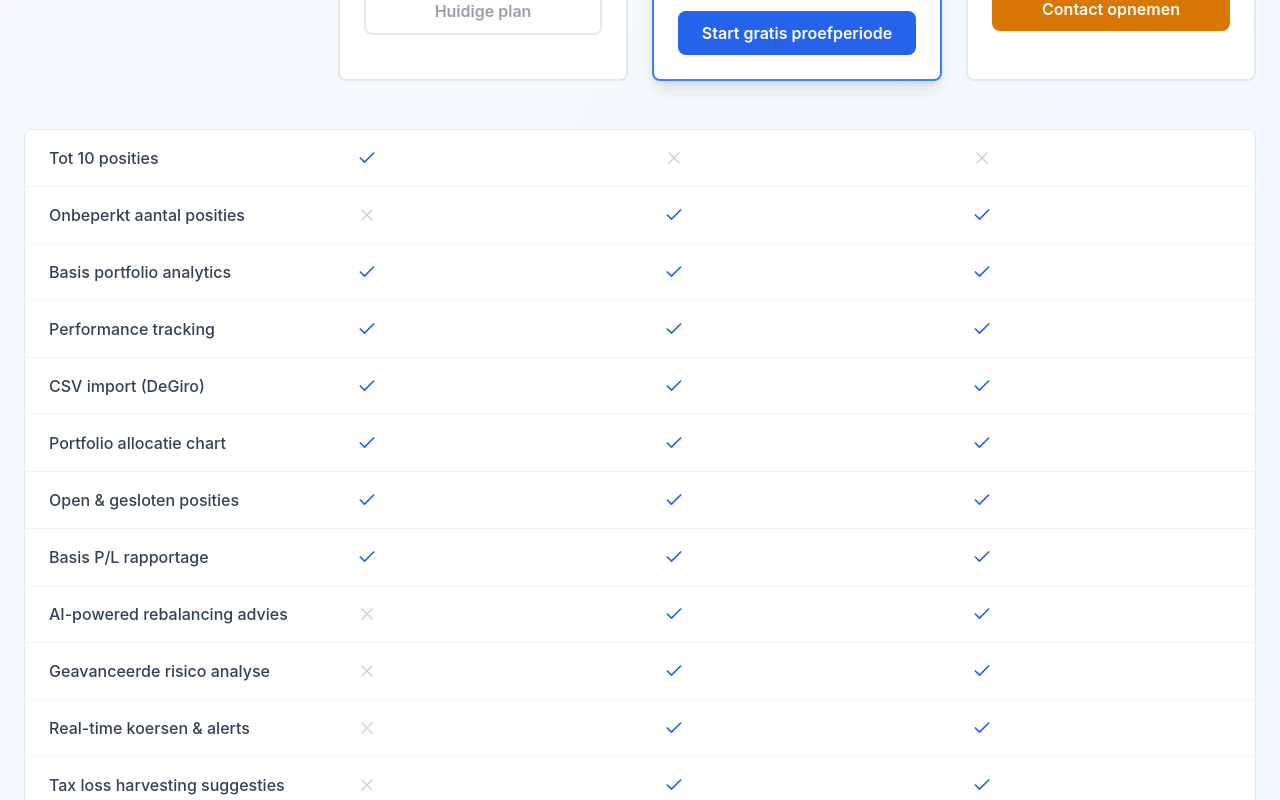
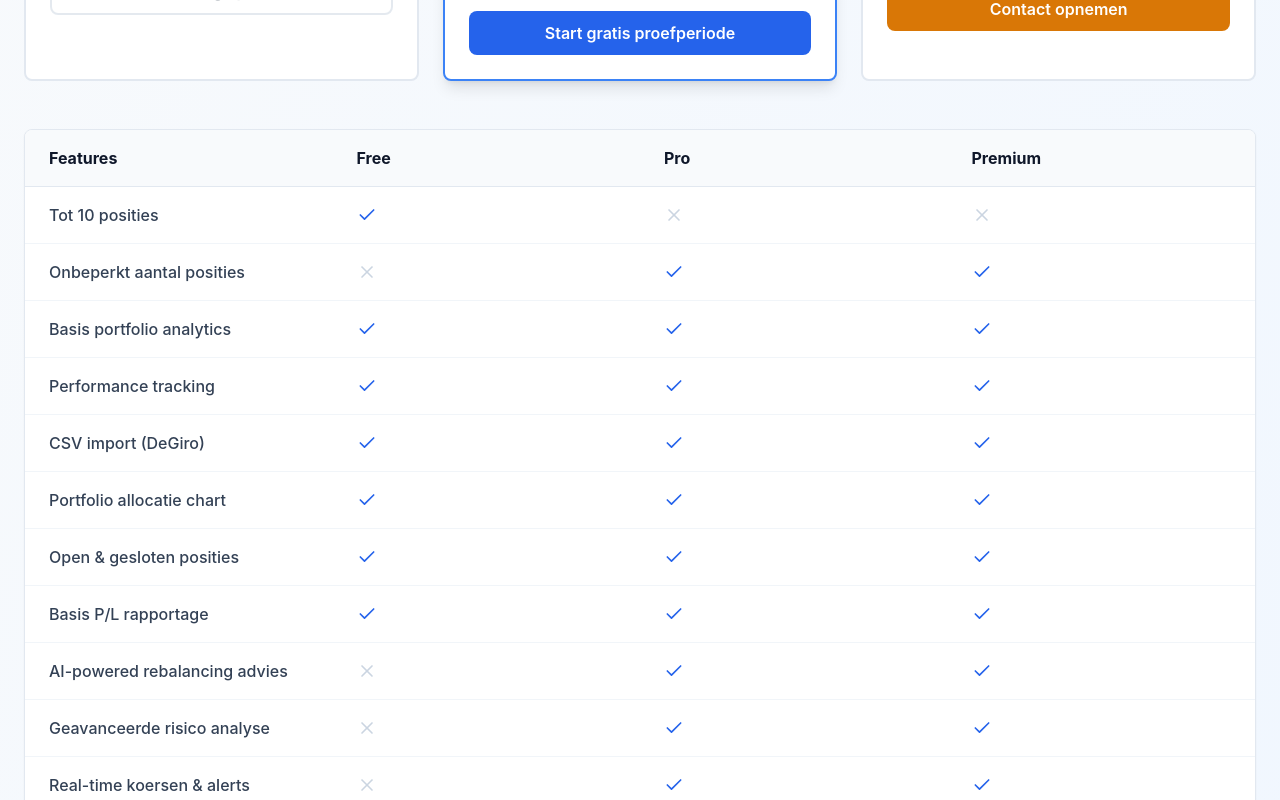
Before and after one commit to Swenvh/Portfallo-Final, a React (Vite) app in the folder project-bolt-github-pkwrl7gt/project/: page /transactions in a window 1280 px wide. Shown: the part 560-1360 px from the top of the page. Built offline with nearby package versions, Linux system fonts and the light colour scheme; no server answers.

Commit message:
Updated TransactionsPage.jsx

```diff
--- a/project-bolt-github-pkwrl7gt/project/src/pages/TransactionsPage.jsx
+++ b/project-bolt-github-pkwrl7gt/project/src/pages/TransactionsPage.jsx
@@ -30,7 +30,7 @@ export default function TransactionsPage() {
       onClick: true
     },
     {
-      name: "Enterprise",
+      name: "Premium",
       price: "€29,99",
       period: "per maand",
       description: "Voor professionele beleggers en vermogensbeheerders",
@@ -43,30 +43,30 @@ export default function TransactionsPage() {
   ];
 
   const features = [
-    { name: "Tot 10 posities", free: true, pro: false, enterprise: false },
-    { name: "Onbeperkt aantal posities", free: false, pro: true, enterprise: true },
-    { name: "Basis portfolio analytics", free: true, pro: true, enterprise: true },
-    { name: "Performance tracking", free: true, pro: true, enterprise: true },
-    { name: "CSV import (DeGiro)", free: true, pro: true, enterprise: true },
-    { name: "Portfolio allocatie chart", free: true, pro: true, enterprise: true },
-    { name: "Open & gesloten posities", free: true, pro: true, enterprise: true },
-    { name: "Basis P/L rapportage", free: true, pro: true, enterprise: true },
-    { name: "AI-powered rebalancing advies", free: false, pro: true, enterprise: true },
-    { name: "Geavanceerde risico analyse", free: false, pro: true, enterprise: true },
-    { name: "Real-time koersen & alerts", free: false, pro: true, enterprise: true },
-    { name: "Tax loss harvesting suggesties", free: false, pro: true, enterprise: true },
-    { name: "Portfolio stress tests", free: false, pro: true, enterprise: true },
-    { name: "Advanced performance metrics", free: false, pro: true, enterprise: true },
-    { name: "Export naar Excel/PDF", free: false, pro: true, enterprise: true },
-    { name: "Email ondersteuning", free: false, pro: true, enterprise: true },
-    { name: "Meerdere portfolio's beheren", free: false, pro: false, enterprise: true },
-    { name: "Team collaboration tools", free: false, pro: false, enterprise: true },
-    { name: "API toegang voor integraties", free: false, pro: false, enterprise: true },
-    { name: "Custom rapportage & branding", free: false, pro: false, enterprise: true },
-    { name: "Dedicated account manager", free: false, pro: false, enterprise: true },
-    { name: "Priority ondersteuning", free: false, pro: false, enterprise: true },
-    { name: "Geavanceerde tax reporting", free: false, pro: false, enterprise: true },
-    { name: "White-label optie beschikbaar", free: false, pro: false, enterprise: true }
+    { name: "Tot 10 posities", free: true, pro: false, premium: false },
+    { name: "Onbeperkt aantal posities", free: false, pro: true, premium: true },
+    { name: "Basis portfolio analytics", free: true, pro: true, premium: true },
+    { name: "Performance tracking", free: true, pro: true, premium: true },
+    { name: "CSV import (DeGiro)", free: true, pro: true, premium: true },
+    { name: "Portfolio allocatie chart", free: true, pro: true, premium: true },
+    { name: "Open & gesloten posities", free: true, pro: true, premium: true },
+    { name: "Basis P/L rapportage", free: true, pro: true, premium: true },
+    { name: "AI-powered rebalancing advies", free: false, pro: true, premium: true },
+    { name: "Geavanceerde risico analyse", free: false, pro: true, premium: true },
+    { name: "Real-time koersen & alerts", free: false, pro: true, premium: true },
+    { name: "Tax loss harvesting suggesties", free: false, pro: true, premium: true },
+    { name: "Portfolio stress tests", free: false, pro: true, premium: true },
+    { name: "Advanced performance metrics", free: false, pro: true, premium: true },
+    { name: "Export naar Excel/PDF", free: false, pro: true, premium: true },
+    { name: "Email ondersteuning", free: false, pro: true, premium: true },
+    { name: "Meerdere portfolio's beheren", free: false, pro: false, premium: true },
+    { name: "Team collaboration tools", free: false, pro: false, premium: true },
+    { name: "API toegang voor integraties", free: false, pro: false, premium: true },
+    { name: "Custom rapportage & branding", free: false, pro: false, premium: true },
+    { name: "Dedicated account manager", free: false, pro: false, premium: true },
+    { name: "Priority ondersteuning", free: false, pro: false, premium: true },
+    { name: "Geavanceerde tax reporting", free: false, pro: false, premium: true },
+    { name: "White-label optie beschikbaar", free: false, pro: false, premium: true }
   ];
 
   return (
@@ -82,9 +82,7 @@ export default function TransactionsPage() {
           </p>
         </div>
 
-        <div className="mb-12 grid grid-cols-1 md:grid-cols-4 gap-6">
-          <div className="hidden md:block"></div>
-
+        <div className="mb-12 grid grid-cols-1 md:grid-cols-3 gap-6">
           {plans.map((plan, index) => {
             const IconComponent = plan.icon;
             return (
@@ -133,7 +131,14 @@ export default function TransactionsPage() {
           })}
         </div>
 
-        <div className="bg-white rounded-lg border border-slate-200 overflow-hidden">
+        <div className="bg-white rounded-lg border border-slate-200 overflow-hidden shadow-sm">
+          <div className="grid grid-cols-1 md:grid-cols-4 border-b border-slate-200 bg-slate-50">
+            <div className="px-6 py-4 font-bold text-slate-900">Features</div>
+            <div className="px-6 py-4 font-bold text-slate-900 text-center md:text-left">Free</div>
+            <div className="px-6 py-4 font-bold text-slate-900 text-center md:text-left">Pro</div>
+            <div className="px-6 py-4 font-bold text-slate-900 text-center md:text-left">Premium</div>
+          </div>
+
           {features.map((feature, index) => (
             <div
               key={index}
@@ -160,7 +165,7 @@ export default function TransactionsPage() {
               </div>
 
               <div className="px-6 py-4 flex items-center justify-center md:justify-start">
-                {feature.enterprise ? (
+                {feature.premium ? (
                   <Check size={20} className="text-blue-600" />
                 ) : (
                   <X size={20} className="text-slate-300" />
```
